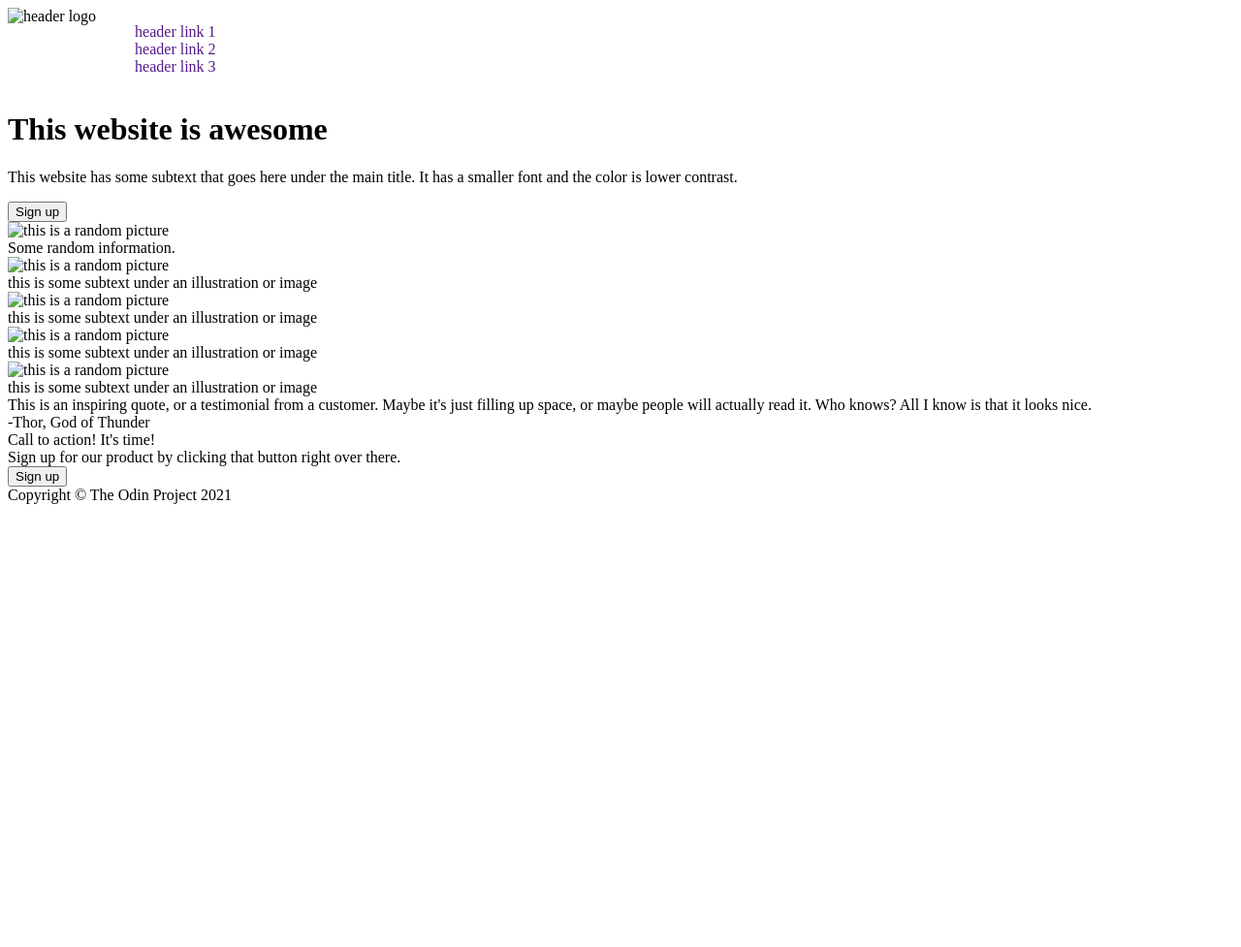
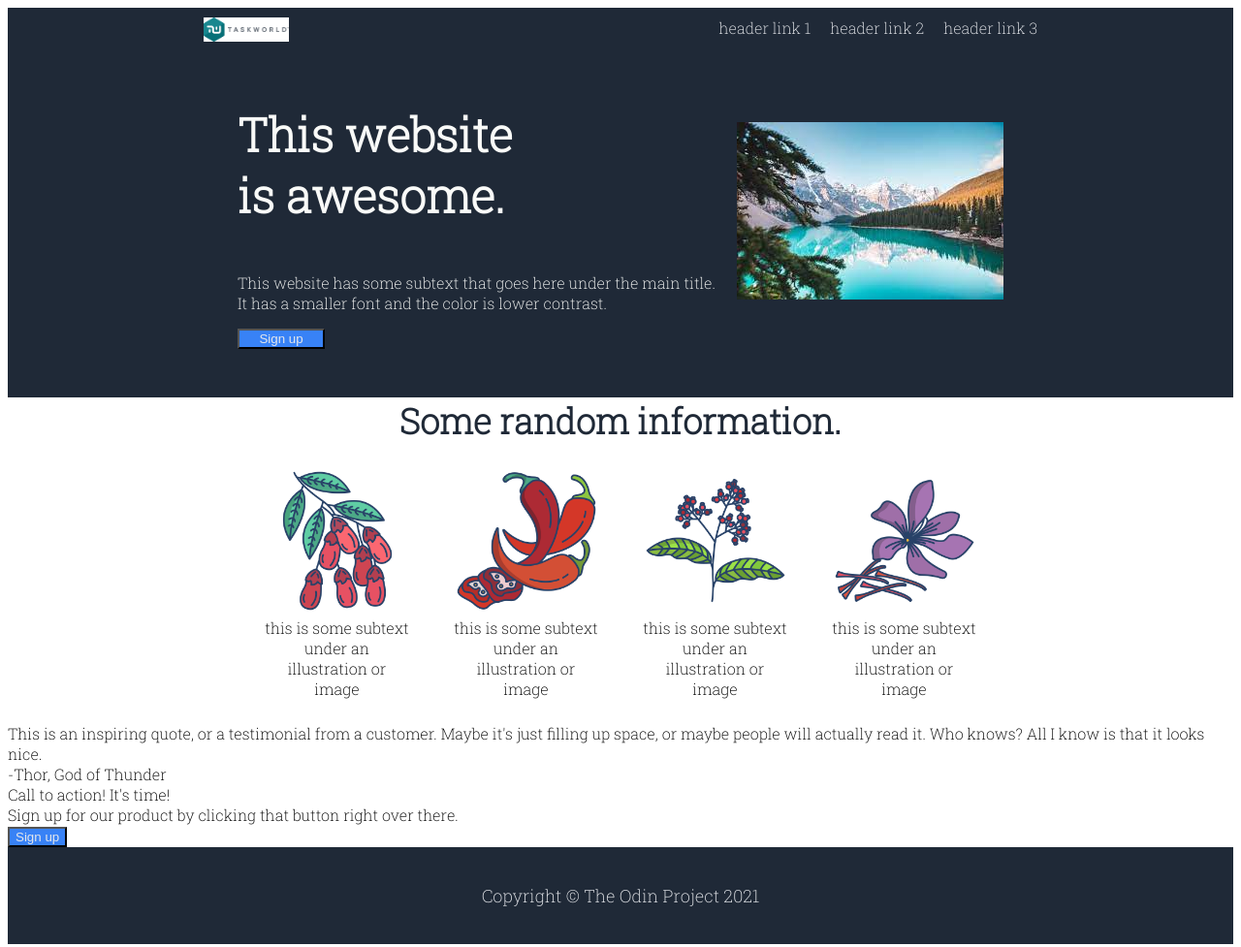
Before and after one commit to meadDashSolomon/landing-page, a plain HTML site: page index.html in a window 1280 px wide. Shown: the whole page at 97% size. Before the commit the page ends 800 px from the top, so only its background shows below. Drawn offline with Linux system fonts and the light colour scheme.

Commit message:
Rough Drafts for top 2 and footer

```diff
--- a/index.html
+++ b/index.html
@@ -6,11 +6,14 @@
         <meta name="description" content="">
         <meta name="viewport" content="width=device-width, initial-scale=1">
         <link rel="stylesheet" href="style.css">
+        <link rel="preconnect" href="https://fonts.googleapis.com">
+        <link rel="preconnect" href="https://fonts.gstatic.com" crossorigin>
+        <link href="https://fonts.googleapis.com/css2?family=Roboto+Slab:wght@100;200&display=swap" rel="stylesheet">
     </head>
     <body>
         <div class="top">
             <div class="header">
-                <img src="" alt="header logo">
+                <img src="./header-logo.png" alt="header logo" class="header-logo">
                 <ul>
                     <li><a href="">header link 1</a></li>
                     <li><a href="">header link 2</a></li>
@@ -19,28 +22,35 @@
             </div>
             <div class="intro">
                 <div class="left">
-                    <h1>This website is awesome</h1>
+                    <h1>This website is awesome.</h1>
                     <p>This website has some subtext that goes here under the main title. It has a smaller font and the color is lower contrast.</p>
                     <button>Sign up</button>
                 </div>
-                <img src="" alt="this is a random picture">
+                <img src="landscape.jpeg" alt="this is a random picture" class="right">
             </div>
         </div>
         <div class="info">
             <div class="title">Some random information.</div>
 
-            <img src="" alt="this is a random picture">
-            <div class="text">this is some subtext under an illustration or image</div>
-
-            <img src="" alt="this is a random picture">
-            <div class="text">this is some subtext under an illustration or image</div>
-
-            <img src="" alt="this is a random picture">
-            <div class="text">this is some subtext under an illustration or image</div>
-
-            <img src="" alt="this is a random picture">
-            <div class="text">this is some subtext under an illustration or image</div>
-        </div>
+            <div class="info-b">
+                <div class="info-c">
+                    <img src="./images/barberry.png" alt="this is a random picture" class="infopic">
+                    <div class="text">this is some subtext under an illustration or image</div>
+                </div>
+                <div class="info-c">
+                    <img src="./images/chilli.png" alt="this is a random picture" class="infopic">
+                    <div class="text">this is some subtext under an illustration or image</div>
+                </div>
+                <div class="info-c">
+                    <img src="./images/pepper.png" alt="this is a random picture" class="infopic">
+                    <div class="text">this is some subtext under an illustration or image</div>
+                </div>
+                <div class="info-c">
+                    <img src="./images/saffron.png" alt="this is a random picture" class="infopic">
+                    <div class="text">this is some subtext under an illustration or image</div>
+                </div>
+            </div>
+         </div>
         <div class="quote">
             <div>This is an inspiring quote, or a testimonial from a customer. Maybe it's just filling up space, or maybe people will actually read it. Who knows? All I know is that it looks nice.</div>
             <div>-Thor, God of Thunder</div>
@@ -58,7 +68,5 @@
             Copyright  ©  The Odin Project 2021
         </div>
 
-
-
     </body>
 </html>
--- a/style.css
+++ b/style.css
@@ -1,9 +1,95 @@
-ul,
+body {
+    font-family: 'Roboto Slab', sans-serif;
+}
+
+ul {
+    list-style: none;
+    display: flex;
+    margin-top: 0;
+    gap: 20px;
+}
+
 a {
-    list-style: none;
     text-decoration: none;
+    color: #e5e7eB;
 }
 
 .header {
     display: flex;
+    justify-content: space-around;
+    padding-top: 10px;
 }
+
+.top {
+    background-color: #1f2937;
+}
+
+.intro {
+    display: flex;
+    justify-content: center;
+    align-items: center;
+    padding-top: 20px;
+    padding-bottom: 50px;
+    gap: 15px;
+}
+
+.left {
+    display: flex;
+    flex-direction: column;
+    max-width: 500px;
+    color: #f9fAf8;
+}
+
+.right {
+
+}
+
+.header-logo {
+    max-height: 25px;
+}
+
+button {
+    max-width: 90px;
+    background-color: #3882f6;
+    color: #e5e7eB;
+}
+
+h1 {
+    max-width: 300px;
+    font-size: 48px;
+    font-weight: bolder;
+}
+
+.footer {
+    background-color: #1f2937;
+    font-size: 18px;
+    color: #e5e7eB;
+    display: flex;
+    align-items: center;
+    justify-content: center;
+    height: 100px;
+}
+
+.title {
+    text-align: center;
+    font-size: 36px;
+    font-weight: 800;
+    color: #1f2937;
+}
+
+.info-b {
+    display: flex;
+    justify-content: center;
+    padding: 25px;
+    gap: 45px;
+    text-align: center;
+}
+
+.info-c {
+    max-width: 150px;
+}
+
+.infopic {
+    height: 150px;
+    width: 150px;
+}
```
Also changed, not shown: header-logo.png (added), images/barberry.png (added), images/chilli.png (added), images/pepper.png (added), images/saffron.png (added), landscape.jpeg (added).
